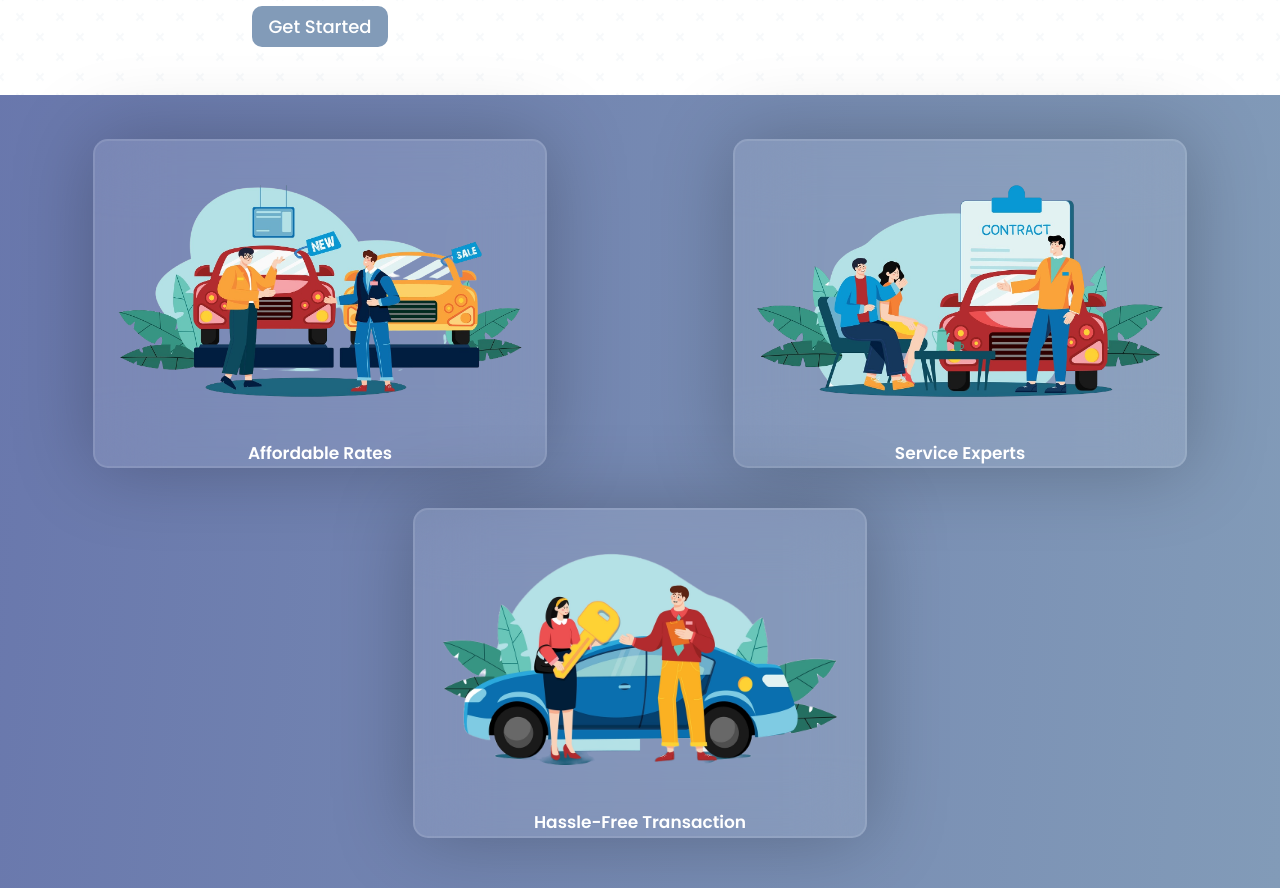
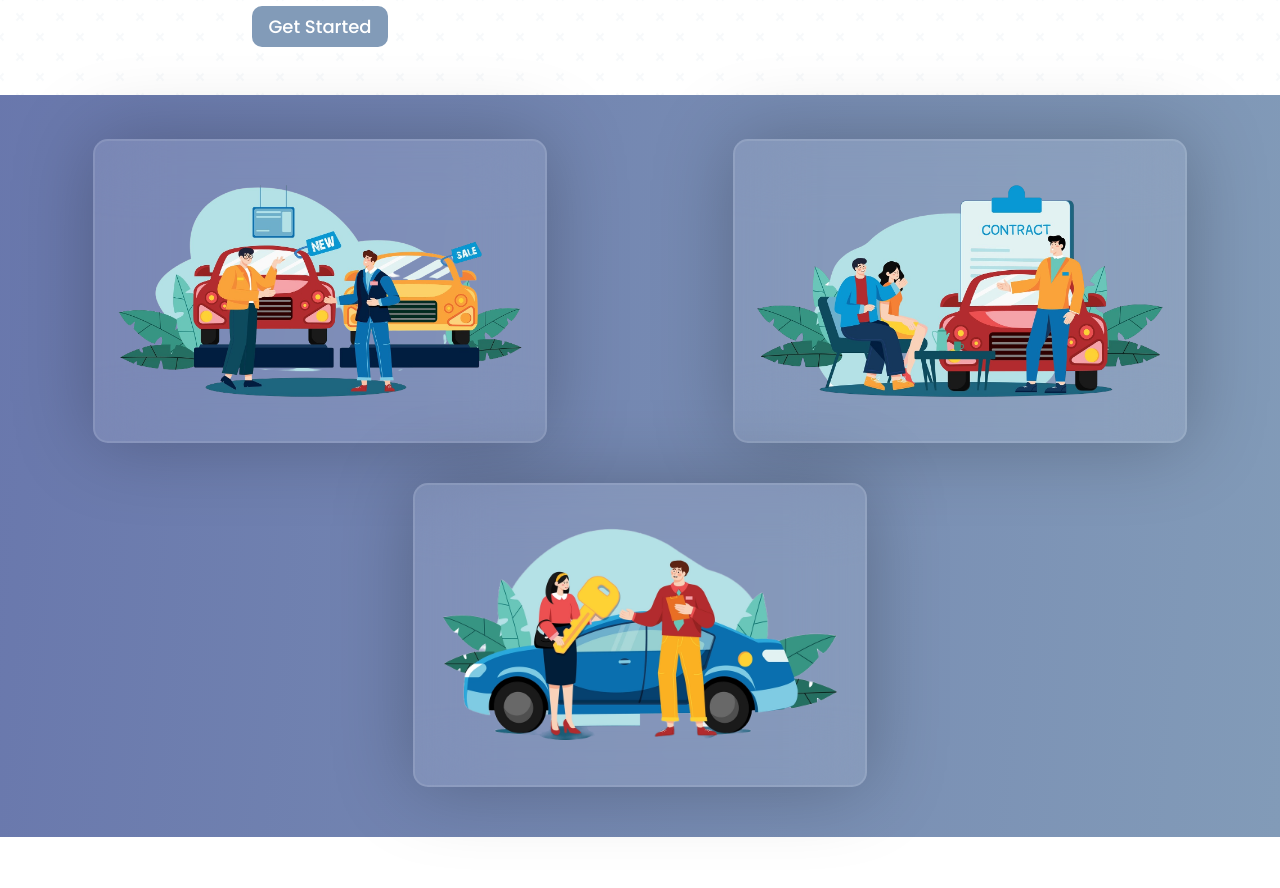
Before and after one commit to nbspi/car-dealership, a Vue app: page / in a window 1280 px wide. Shown: the part 520-1408 px from the top of the page. After the commit the page ends 1357 px from the top, so only its background shows below. Built offline with nearby package versions, Linux system fonts and the light colour scheme.

Commit message:
changes in about page

```diff
--- a/src/pages/AboutPage.vue
+++ b/src/pages/AboutPage.vue
@@ -7,9 +7,7 @@
           <p>LG Car Dealership</p>
         </div>
       </div>
-      <b-container
-        class="navbar-container d-flex justify-content-sm-center justify-content-xl-center"
-      >
+      <b-container class="navbar-container d-flex justify-content-sm-center justify-content-xl-center">
         <div class="d-flex justify-content-xl-end justify-content-md-center">
           <nav id="navbar" class="navbar">
             <ul>
@@ -24,11 +22,7 @@
       </b-container>
     </b-row>
     <b-row class="hero-container">
-      <b-col
-        md="12"
-        lg="6"
-        class="py-5 d-flex justify-content-center align-items-center"
-      >
+      <b-col md="12" lg="6" class="py-5 d-flex justify-content-center align-items-center">
         <b-col cols="8" class="text-container">
           <h6>The Best Car Facility in Town</h6>
           <h1 class="title" text-justify>
@@ -46,50 +40,43 @@
             </h6>
           </div>
           <div class="button-container d-flex justify-content-center mt-4">
-            <router-link to="/login" class="start-btn px-3"
-              >Get Started</router-link
-            >
+            <router-link to="/login" class="start-btn px-3">Get Started</router-link>
           </div>
         </b-col>
       </b-col>
-      <b-col
-        md="12"
-        lg="6"
-        class="d-flex justify-content-center align-items-center"
-      >
+      <b-col md="12" lg="6" class="d-flex justify-content-center align-items-center">
         <b-col>
           <div class="d-flex justify-content-center">
-            <img
-              class="hero-img"
-              src="../assets/img/4.svg"
-              alt="car-driving.svg"
-            />
+            <img class="hero-img" src="../assets/img/4.svg" alt="car-driving.svg" />
           </div>
         </b-col>
       </b-col>
     </b-row>
     <b-row class="bottom-container pt-4">
       <b-col class="d-flex justify-content-center">
-        <div class="card">
+        <div id="card" class="card">
           <img src="../assets/img/1.png" alt="affordable-rates.png" />
-          <div class="d-flex justify-content-center">
-            <p>Affordable Rates</p>
+          <div class="card-overlay d-flex flex-column justify-content-center">
+            <p class="card-title">Affordable Rates</p>
+            <p class="card-description">Lorem ipsum dolor sit, amet consectetur</p>
           </div>
         </div>
       </b-col>
       <b-col class="d-flex justify-content-center">
-        <div class="card">
-          <img src="../assets/img/2.png" alt="service-experts.png" />
-          <div class="d-flex justify-content-center">
-            <p>Service Experts</p>
+        <div id="card" class="card">
+          <img src="../assets/img/2.png" alt="affordable-rates.png" />
+          <div class="card-overlay d-flex flex-column justify-content-center">
+            <p class="card-title">Service Experts</p>
+            <p class="card-description">Lorem ipsum dolor sit, amet consectetur</p>
           </div>
         </div>
       </b-col>
       <b-col class="d-flex justify-content-center">
-        <div class="card">
-          <img src="../assets/img/3.png" alt="hassle-free.png" />
-          <div class="d-flex justify-content-center">
-            <p>Hassle-Free Transaction</p>
+        <div id="card" class="card">
+          <img src="../assets/img/3.png" alt="affordable-rates.png" />
+          <div class="card-overlay d-flex flex-column justify-content-center">
+            <p class="card-title">Hassle-Free Transaction</p>
+            <p class="card-description">Lorem ipsum dolor sit, amet consectetur</p>
           </div>
         </div>
       </b-col>
@@ -112,22 +99,18 @@ export default {
   padding: 0px !important;
   height: 100vh !important;
   background: rgb(104, 118, 172);
-  background: linear-gradient(
-    95deg,
-    rgba(104, 118, 172, 1) 0%,
-    rgba(130, 155, 184, 1) 100%
-  );
+  background: linear-gradient(95deg,
+      rgba(104, 118, 172, 1) 0%,
+      rgba(130, 155, 184, 1) 100%);
 }
 
 @media (max-width: 1469px) {
   .body-container {
     height: 100% !important;
     background: rgb(104, 118, 172);
-    background: linear-gradient(
-      95deg,
-      rgba(104, 118, 172, 1) 0%,
-      rgba(130, 155, 184, 1) 100%
-    );
+    background: linear-gradient(95deg,
+        rgba(104, 118, 172, 1) 0%,
+        rgba(130, 155, 184, 1) 100%);
   }
 }
 
@@ -213,7 +196,7 @@ export default {
 .navbar a:hover,
 .navbar .active,
 .navbar .active:focus,
-.navbar li:hover > a {
+.navbar li:hover>a {
   color: #f9c74f;
 }
 
@@ -232,11 +215,11 @@ img {
 }
 
 .hero-img {
-  width: 78%;
+  width: 85%;
 }
 
 p {
-  font-size: 17px;
+  font-size: 24px;
   font-weight: 600;
   color: #fff;
 }
@@ -261,6 +244,7 @@ h1 {
 }
 
 .card {
+  position: relative;
   border-radius: 15px;
   background: rgba(255, 255, 255, 0.1);
   backdrop-filter: blur(35px);
@@ -283,4 +267,27 @@ h1 {
 .title {
   color: #372549 !important;
 }
+
+.card-overlay {
+  position: absolute;
+  top: 0;
+  left: 0;
+  width: 100%;
+  height: 100%;
+  background: rgba(0, 0, 0, 0.4);
+  color: #fff;
+  display: flex;
+  align-items: center;
+  justify-content: center;
+  opacity: 0;
+  transition: opacity 0.25s ease;
+}
+
+.card-overlay:hover {
+  opacity: 1;
+}
+
+.card-description {
+  font-size: 16px;
+}
 </style>
```
